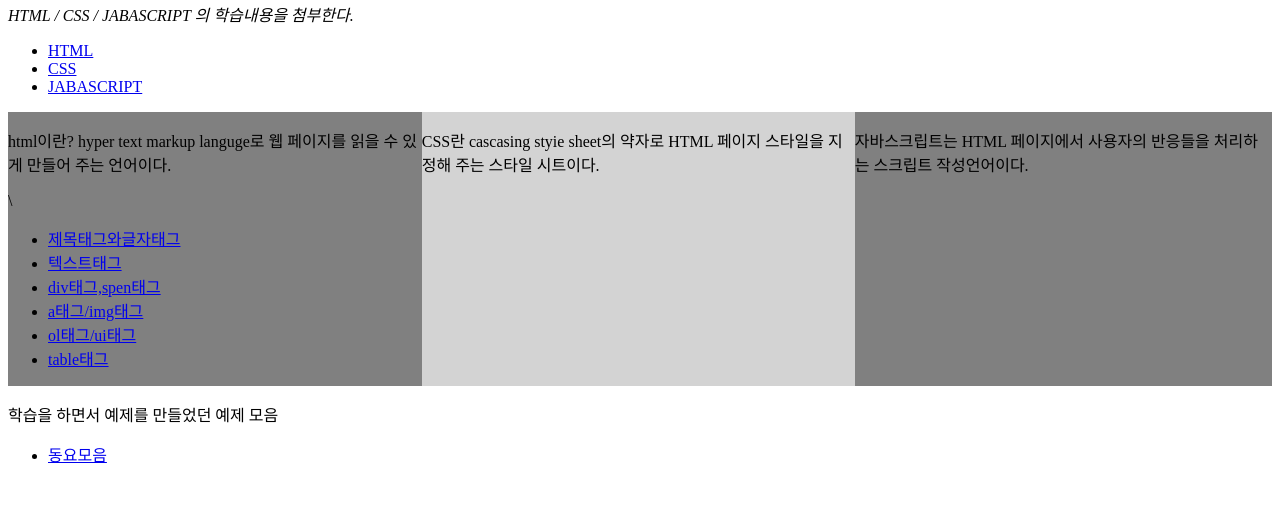
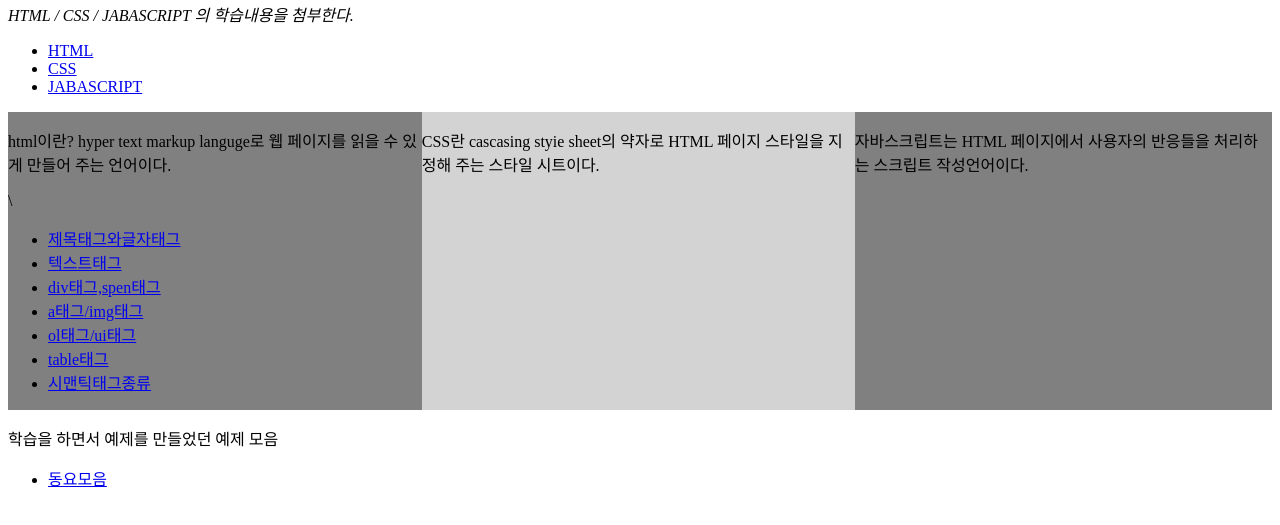
Before and after one commit to seoleunjin/web_310, a plain HTML site: page index.html in a window 1280 px wide. Shown: the part 87-612 px from the top of the page. Drawn offline with Linux system fonts and the light colour scheme.

Commit message:
Update index.html

```diff
--- a/index.html
+++ b/index.html
@@ -4,7 +4,7 @@
         <meta charset="UTF-8">
         <meta http-equiv="X-UA-Compatible" content="IE=edge">
         <meta name="viewport" content="width=device-width, initial-scale=1.0">
-        <title>thml학습서</title>
+        <title>html학습서</title>
 
     </head>
     <body>
@@ -47,6 +47,7 @@
                         <a href="테이블태그001.html">table태그</a>
                     </li>
                     <!-- 추후 내용이 추가 될때마다 삽입 -->
+                    <li><a href="시맨틱태그001.html">시맨틱태그종류</a></li>
                 </ul>
             </div>
 
```
